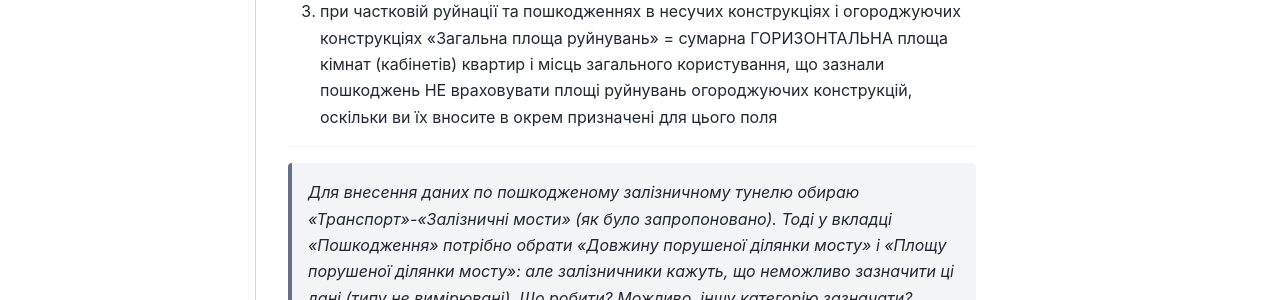
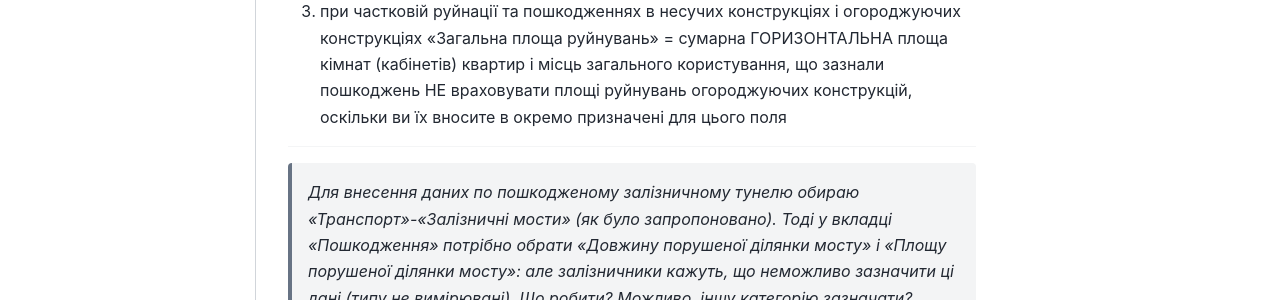
Before and after one commit to hp0404/docs.rebuild, a Sphinx documentation site: the page built from docs/source/index.md, in a window 1280 px wide and 900 px high, scrolled down 18586 px. Shown: the part 259-559 px from the top of the window. Built offline with Sphinx 7.4.7 and the Sphinx Book theme 1.1.4, drawn with Linux system fonts in a browser that asks for light colours; some of the changed text lies outside the part shown.

Commit message:
Updated docs

```diff
--- a/docs/source/index.md
+++ b/docs/source/index.md
@@ -420,7 +420,7 @@ Fast Recovery - проєкт відновлення критично важли
 2. при частковій руйнації та пошкоджених ТІЛЬКИ огороджуючих конструкціях
 "Загальна площа руйнувань" = 0
 3. при частковій руйнації та пошкодженнях в несучих конструкціях і огороджуючих конструкціях
-"Загальна площа руйнувань" = сумарна ГОРИЗОНТАЛЬНА площа кімнат (кабінетів) квартир і місць загального користування, що зазнали пошкоджень НЕ враховувати площі руйнувань огороджуючих конструкцій, оскільки ви їх вносите в окрем призначені для цього поля
+"Загальна площа руйнувань" = сумарна ГОРИЗОНТАЛЬНА площа кімнат (кабінетів) квартир і місць загального користування, що зазнали пошкоджень НЕ враховувати площі руйнувань огороджуючих конструкцій, оскільки ви їх вносите в окремо призначені для цього поля
 
 ---
 > *Для внесення даних по пошкодженому залізничному тунелю обираю "Транспорт"-"Залізничні мости" (як було запропоновано). Тоді у вкладці "Пошкодження" потрібно обрати "Довжину порушеної ділянки мосту" і "Площу порушеної ділянки мосту": але залізничники кажуть, що неможливо зазначити ці дані (типу не вимірювані). Що робити? Можливо, іншу категорію зазначати?*
```
Also changed, not shown: other parts of docs/source/index.md (+1 -1 lines).
